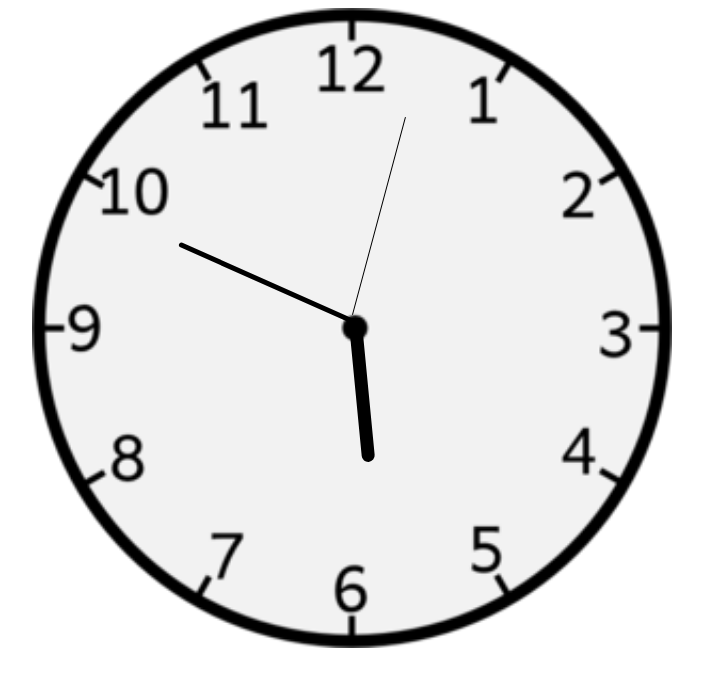
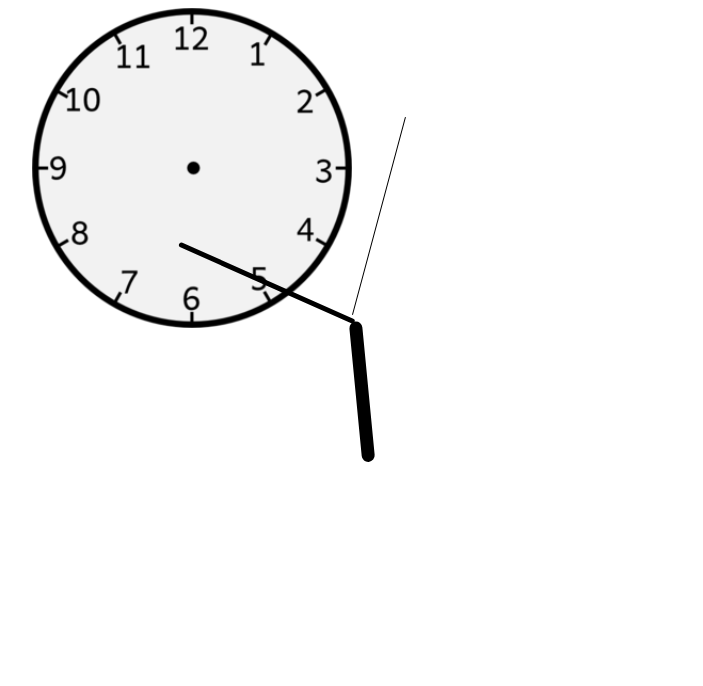
Before and after one commit to poornimaagasar/clock.github.io, a plain HTML site: page index.html in a window 1280 px wide. Shown: the whole page, without its empty margins (288-991 px from the left). Drawn offline with Linux system fonts and the light colour scheme.

Commit message:
Update index.css

```diff
--- a/index.css
+++ b/index.css
@@ -4,7 +4,7 @@
     height:50vw;
     width:50vw;
     background:url('clock.png') no-repeat;
-    background-size:100%;
+    background-size:50% 50%;
     position:relative;
 }
 #hour,#minute,#second
```
